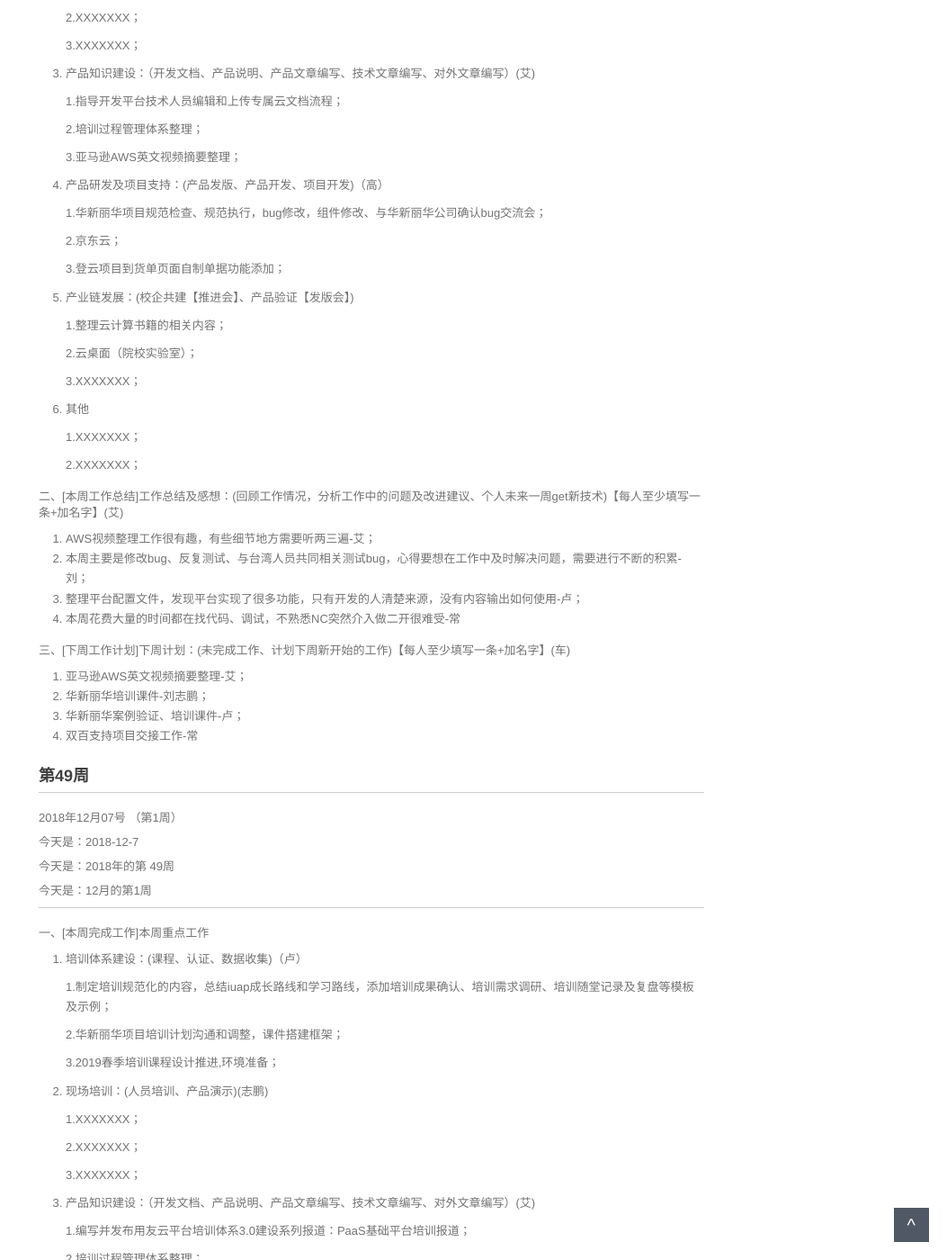
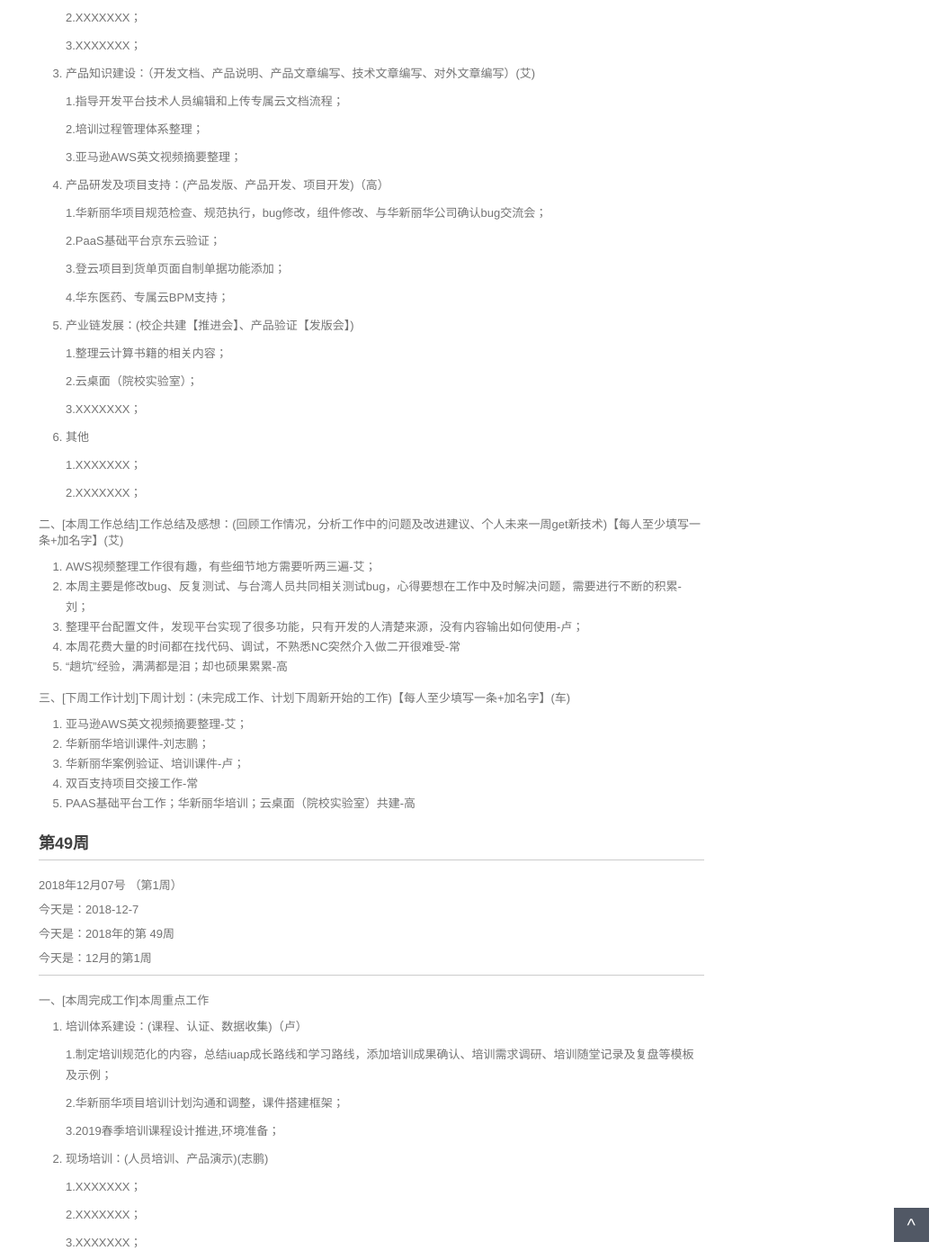
Before and after one commit to walllFlower/blog, a Jekyll site: the page built from _posts/2018-07-17-day_report_cxz.md, in a window 1280 px wide and 1400 px high, scrolled down 714 px. Shown: the whole window at 90% size, without its empty margins (227-1280 px from the left). Built offline with Jekyll 4.4.1, drawn with Linux system fonts in a browser that asks for light colours; comment, search, counter and statistics services are not loaded.

Commit message:
Update 2018-07-17-day_report_cxz.md

```diff
--- a/_posts/2018-07-17-day_report_cxz.md
+++ b/_posts/2018-07-17-day_report_cxz.md
@@ -52,9 +52,11 @@ categories: 技术运营工作周报
 
     1.华新丽华项目规范检查、规范执行，bug修改，组件修改、与华新丽华公司确认bug交流会；
 
-    2.京东云；
+    2.PaaS基础平台京东云验证；
 
     3.登云项目到货单页面自制单据功能添加；
+
+    4.华东医药、专属云BPM支持；
 
 5. 产业链发展：(校企共建【推进会】、产品验证【发版会】)
 
@@ -76,6 +78,7 @@ categories: 技术运营工作周报
 2. 本周主要是修改bug、反复测试、与台湾人员共同相关测试bug，心得要想在工作中及时解决问题，需要进行不断的积累-刘；
 3. 整理平台配置文件，发现平台实现了很多功能，只有开发的人清楚来源，没有内容输出如何使用-卢；
 4. 本周花费大量的时间都在找代码、调试，不熟悉NC突然介入做二开很难受-常
+5. “趟坑”经验，满满都是泪；却也硕果累累-高
 
 三、[下周工作计划]下周计划：(未完成工作、计划下周新开始的工作)【每人至少填写一条+加名字】(车)
 
@@ -83,6 +86,7 @@ categories: 技术运营工作周报
 2. 华新丽华培训课件-刘志鹏；
 3. 华新丽华案例验证、培训课件-卢；
 4. 双百支持项目交接工作-常
+5. PAAS基础平台工作；华新丽华培训；云桌面（院校实验室）共建-高
 
 
 ###  第49周
```
